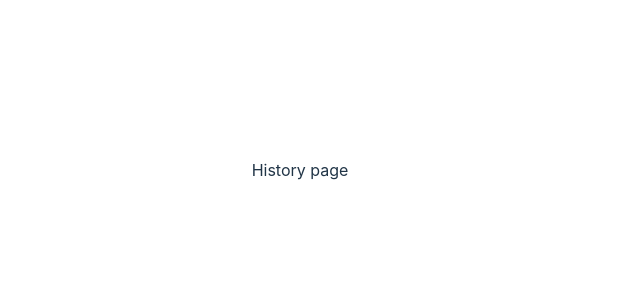
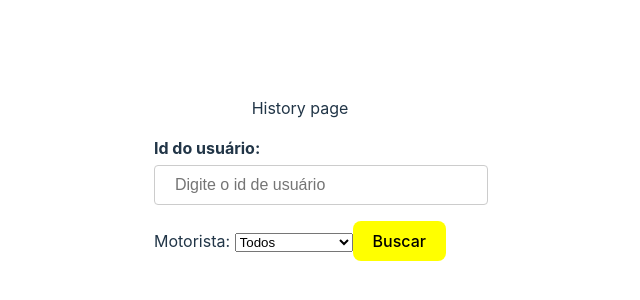
Before and after one commit to jfdsn/fastaxi, a React (Vite) app in the folder frontend/: page /history in a window 1280 px wide. Shown: the part 230-530 px from the top of the page, without its empty margins (340-980 px from the left). Built offline with nearby package versions, Linux system fonts and the light colour scheme.

Commit message:
Refatoração de alguns componentes e pagina options e history

```diff
--- a/frontend/src/components/Button/index.tsx
+++ b/frontend/src/components/Button/index.tsx
@@ -4,11 +4,10 @@ import { ButtonContainer } from "./style";
 interface ButtonProps {
     onClick?: () => void;
     children: React.ReactNode;
-    type?: "button" | "submit"
 };
 
-export const Button: React.FC<ButtonProps> = ({ onClick, children, type = 'button'}) => {
+export const Button: React.FC<ButtonProps> = ({ onClick, children }) => {
     return (
-        <ButtonContainer onClick={onClick} type={type}>{children}</ButtonContainer>
+        <ButtonContainer onClick={onClick} type='button'>{children}</ButtonContainer>
     )
 };
--- a/frontend/src/components/DriverOptions/index.tsx
+++ b/frontend/src/components/DriverOptions/index.tsx
@@ -1,7 +1,9 @@
-import React from "react";
+import React, { useState } from "react";
 import { api } from "../../utils/api";
 import { CardContainer, Title, DriverCard, Description, DriverInfo, Name, Price, Rating, Vehicle } from "./style";
 import { Button } from "../Button";
+import { useNavigate } from "react-router-dom";
+import { ErrorInfo } from "../ErrorInfo";
 
 interface Driver {
     id: string;
@@ -17,24 +19,50 @@ interface Driver {
 
 interface DriverOptionsProps {
     drivers: Driver[];
+    rideData: any;
+    customerId: string;
+    origin: string;
+    destination: string;
 };
 
-export const DriverOptions: React.FC<DriverOptionsProps> = ({ drivers }) => {
+export const DriverOptions: React.FC<DriverOptionsProps> = ({
+    drivers,
+    rideData,
+    customerId,
+    origin,
+    destination
+}) => {
     const hasDrivers = drivers && drivers.length > 0;
+    const [errorMessage, setErrorMessage] = useState("");
+    const navigate = useNavigate();
 
     //TODO: arrumar função do botão confirmar
-    const handleChooseDriver = async (driverId: string) => {
-        try {
-            const response = await api.post("/ride/confirm", { driverId });
-            console.log(response.data);
-        } catch (error) {
-            console.error("Erro ao confirmar viagem:", error);
-        }
+    const handleChooseDriver = async (driverId: string, driverName: string, value: number) => {
+        setErrorMessage("");
+
+        await api.patch("/confirm", {
+            customer_id: customerId,
+            origin: origin,
+            destination: destination,
+            distance: rideData.distance,
+            duration: rideData.distance,
+            driver: {
+                id: driverId,
+                name: driverName
+            },
+            value: value.toFixed(2)
+        }).then( () => {
+            navigate('/history');
+        }).catch(error => {
+            const message = error.response?.data?.error_description || "Ocorreu um erro inesperado";
+            setErrorMessage(message);
+        });
     };
 
     return (
       <CardContainer>
         <Title>{hasDrivers ? "Escolha um motorista: " : "Nenhum motorista disponível para sua rota :("}</Title>
+        <ErrorInfo>{errorMessage}</ErrorInfo>
         {drivers.map(driver => (
           <DriverCard key={driver.id}>
             <DriverInfo>
@@ -45,7 +73,7 @@ export const DriverOptions: React.FC<DriverOptionsProps> = ({ drivers }) => {
               <Rating>Avaliação: {driver.review.rating}/5</Rating>
               <p>{driver.review.comment}</p>
             </DriverInfo>
-            <Button onClick={() => handleChooseDriver(driver.id)}>
+            <Button onClick={() => handleChooseDriver(driver.id, driver.name, driver.value)}>
               Confirmar
             </Button>
           </DriverCard>
--- a/frontend/src/components/RideForm/index.tsx
+++ b/frontend/src/components/RideForm/index.tsx
@@ -8,7 +8,7 @@ import { FormContainer } from "./style";
 
 export const RideForm = () => {
     const [formValues, setFormValues] = useState({
-        userId: "",
+        customerId: "",
         origin: "",
         destination: ""
     });
@@ -28,11 +28,18 @@ export const RideForm = () => {
 
         //Chama a api na rota ride/estimate com os valores preenchidos
         await api.post("/estimate", {
-            customer_id: formValues.userId,
+            customer_id: formValues.customerId,
             origin: formValues.origin,
             destination: formValues.destination
         }).then(response => {
-            navigate('/options', { state: { rideData: response.data?.data } });
+            //Caso tenha sucesso, navega para pagina options enviando o response e os dados preenchidos
+            navigate('/options', {
+                state: {
+                    rideData: response.data?.data,
+                    customerId: formValues.customerId,
+                    origin: formValues.origin,
+                    destination: formValues.destination
+            }});
         })
         .catch(error => {
             const message = error.response?.data?.error_description || "Ocorreu um erro inesperado";
@@ -44,8 +51,8 @@ export const RideForm = () => {
         <FormContainer>
             <ErrorInfo>{errorMessage}</ErrorInfo>
             <Input
-                name="userId"
-                value={formValues.userId}
+                name="customerId"
+                value={formValues.customerId}
                 onChange={handleChange}
                 placeholder="Digite o id de usuário"
             >
--- a/frontend/src/pages/History.tsx
+++ b/frontend/src/pages/History.tsx
@@ -1,6 +1,51 @@
+import { useState } from "react";
+import { Input } from "../components/Input";
+import { Button } from "../components/Button";
+import { api } from "../utils/api";
+
 function History() {
+    const [customerId, setCustomerId] = useState("");
+    const [driverId, setDriverId] = useState("All");
+
+    const handleChange = (event: React.ChangeEvent<HTMLInputElement>) => {
+        setCustomerId(event.target.value);
+    };
+
+    const handleDriverChange = (event: React.ChangeEvent<HTMLSelectElement>) => {
+        setDriverId(event.target.value);
+    };
+
+    const handleSubmit = async () => {
+        const route = driverId === "All"? `/${customerId}` : `/${customerId}?driver_id=${driverId}`
+        api.get(route)
+        .then(response => {
+            console.log(response);
+        })
+        .catch(error => {
+            console.log(error)
+        })
+    };
+
     return (
-        <p>History page</p>
+        <>
+            <p>History page</p>
+            <Input
+                name="customerId"
+                value={customerId}
+                onChange={handleChange}
+                placeholder="Digite o id de usuário"
+            >
+                Id do usuário:
+            </Input>
+            <label htmlFor="drivers">Motorista: </label>
+            <select name="drivers" id="drivers" onChange={handleDriverChange}>
+                <option value="1">Homer Simpson</option>
+                <option value="2">Dominic Toretto</option>
+                <option value="3">James Bond</option>
+                <option value="All" selected>Todos</option>
+            </select>
+            <Button onClick={handleSubmit}>Buscar</Button>
+        </>
     )
 }
 
--- a/frontend/src/pages/Options.tsx
+++ b/frontend/src/pages/Options.tsx
@@ -3,12 +3,19 @@ import { DriverOptions } from "../components/DriverOptions";
 
 function Options() {
     const location = useLocation();
-    const rideData = location.state?.rideData;
+    const { rideData, customerId, origin, destination } = location.state;
+    console.log(rideData);
 
     return (
         <>
             <p>Options page</p>
-            <DriverOptions drivers={rideData.options[0]}/>
+            <DriverOptions
+                drivers={rideData.options[0]}
+                rideData={rideData}
+                customerId={customerId}
+                origin={origin}
+                destination={destination}
+            />
         </>
 
     )
```
